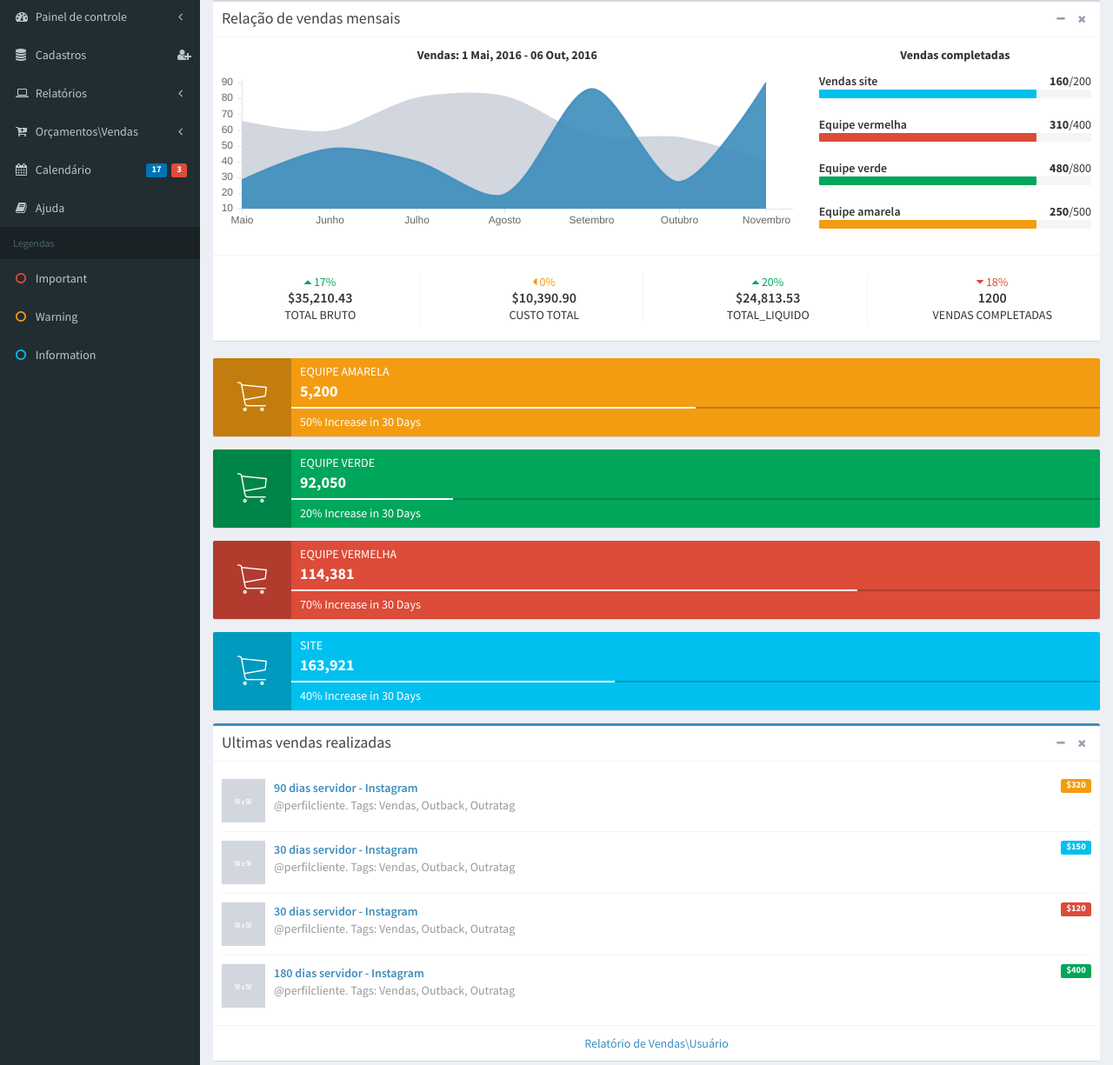
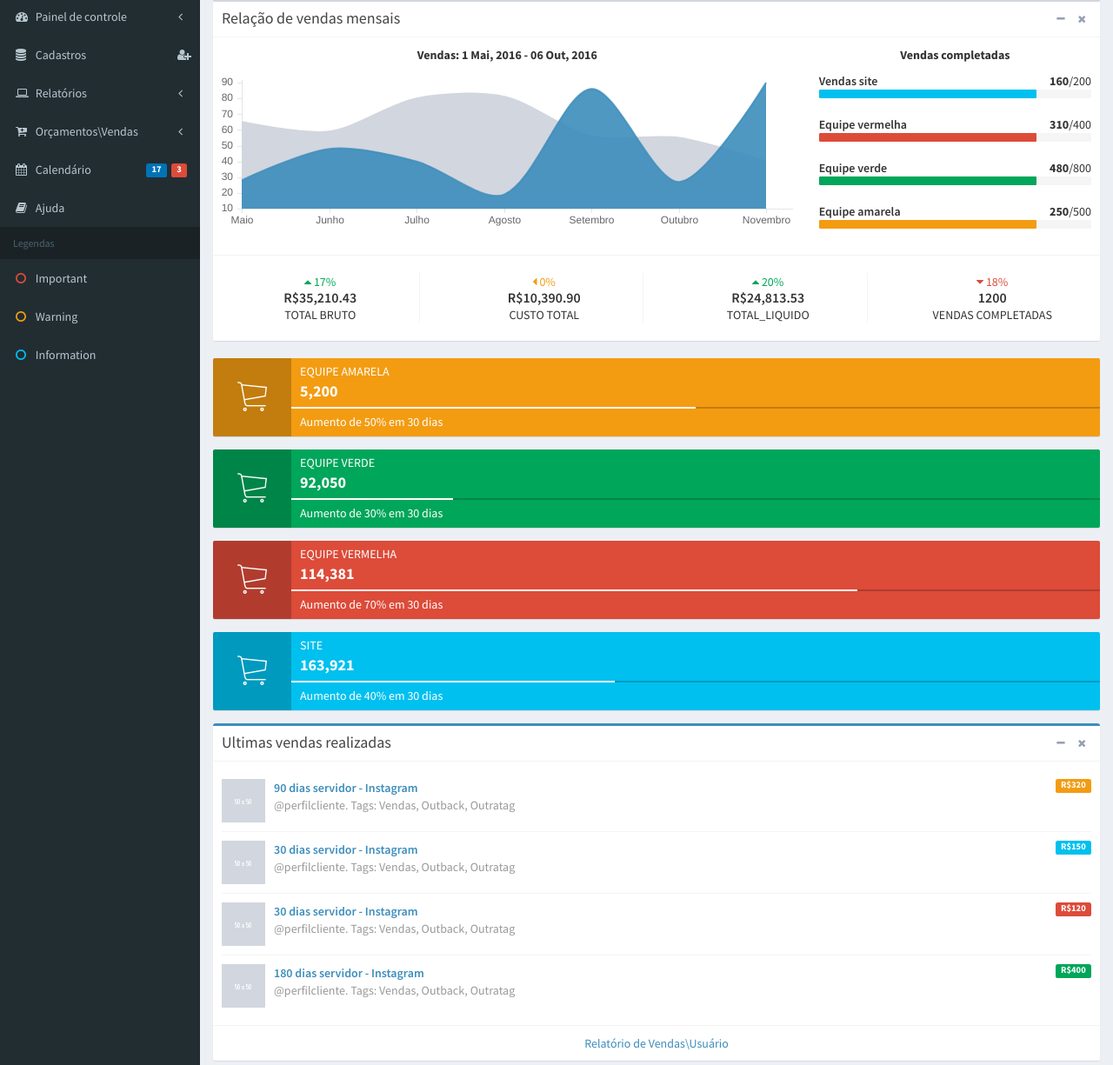
Before and after one commit to Ermesoml/PW-2016-2-Controle-de-vendas, a PHP site: page / in a window 1280 px wide. Shown: the part 212-1437 px from the top of the page at 87% size. Run offline with PHP 8.4, Linux system fonts and the light colour scheme; some libraries are stand-ins or nearby versions.

Commit message:
Alteracao na tela de equipes

```diff
--- a/index.php
+++ b/index.php
@@ -150,7 +150,7 @@
               <div class="col-sm-3 col-xs-6">
                 <div class="description-block border-right">
                   <span class="description-percentage text-green"><i class="fa fa-caret-up"></i> 17%</span>
-                  <h5 class="description-header">$35,210.43</h5>
+                  <h5 class="description-header">R$35,210.43</h5>
                   <span class="description-text">TOTAL BRUTO</span>
                 </div>
                 <!-- /.description-block -->
@@ -159,7 +159,7 @@
               <div class="col-sm-3 col-xs-6">
                 <div class="description-block border-right">
                   <span class="description-percentage text-yellow"><i class="fa fa-caret-left"></i> 0%</span>
-                  <h5 class="description-header">$10,390.90</h5>
+                  <h5 class="description-header">R$10,390.90</h5>
                   <span class="description-text">CUSTO TOTAL</span>
                 </div>
                 <!-- /.description-block -->
@@ -168,7 +168,7 @@
               <div class="col-sm-3 col-xs-6">
                 <div class="description-block border-right">
                   <span class="description-percentage text-green"><i class="fa fa-caret-up"></i> 20%</span>
-                  <h5 class="description-header">$24,813.53</h5>
+                  <h5 class="description-header">R$24,813.53</h5>
                   <span class="description-text">TOTAL_LIQUIDO</span>
                 </div>
                 <!-- /.description-block -->
@@ -210,7 +210,7 @@
               <div class="progress-bar" style="width: 50%"></div>
             </div>
                 <span class="progress-description">
-                  50% Increase in 30 Days
+                  Aumento de 50% em 30 dias
                 </span>
           </div>
           <!-- /.info-box-content -->
@@ -227,7 +227,7 @@
               <div class="progress-bar" style="width: 20%"></div>
             </div>
                 <span class="progress-description">
-                  20% Increase in 30 Days
+                  Aumento de 30% em 30 dias
                 </span>
           </div>
           <!-- /.info-box-content -->
@@ -244,7 +244,7 @@
               <div class="progress-bar" style="width: 70%"></div>
             </div>
                 <span class="progress-description">
-                  70% Increase in 30 Days
+                  Aumento de 70% em 30 dias
                 </span>
           </div>
           <!-- /.info-box-content -->
@@ -261,7 +261,7 @@
               <div class="progress-bar" style="width: 40%"></div>
             </div>
                 <span class="progress-description">
-                  40% Increase in 30 Days
+                  Aumento de 40% em 30 dias
                 </span>
           </div>
           <!-- /.info-box-content -->
@@ -291,7 +291,7 @@
                 </div>
                 <div class="product-info">
                   <a href="javascript:void(0)" class="product-title">90 dias servidor - Instagram
-                    <span class="label label-warning pull-right">$320</span></a>
+                    <span class="label label-warning pull-right">R$320</span></a>
                       <span class="product-description">
                         @perfilcliente. Tags: Vendas, Outback, Outratag
                       </span>
@@ -304,7 +304,7 @@
                 </div>
                 <div class="product-info">
                   <a href="javascript:void(0)" class="product-title">30 dias servidor - Instagram
-                    <span class="label label-info pull-right">$150</span></a>
+                    <span class="label label-info pull-right">R$150</span></a>
                       <span class="product-description">
                         @perfilcliente. Tags: Vendas, Outback, Outratag
                       </span>
@@ -316,7 +316,7 @@
                   <img src="dist/img/default-50x50.gif" alt="Product Image">
                 </div>
                 <div class="product-info">
-                  <a href="javascript:void(0)" class="product-title">30 dias servidor - Instagram <span class="label label-danger pull-right">$120</span></a>
+                  <a href="javascript:void(0)" class="product-title">30 dias servidor - Instagram <span class="label label-danger pull-right">R$120</span></a>
                       <span class="product-description">
                         @perfilcliente. Tags: Vendas, Outback, Outratag
                       </span>
@@ -329,7 +329,7 @@
                 </div>
                 <div class="product-info">
                   <a href="javascript:void(0)" class="product-title">180 dias servidor - Instagram
-                    <span class="label label-success pull-right">$400</span></a>
+                    <span class="label label-success pull-right">R$400</span></a>
                       <span class="product-description">
                         @perfilcliente. Tags: Vendas, Outback, Outratag
                       </span>
```
